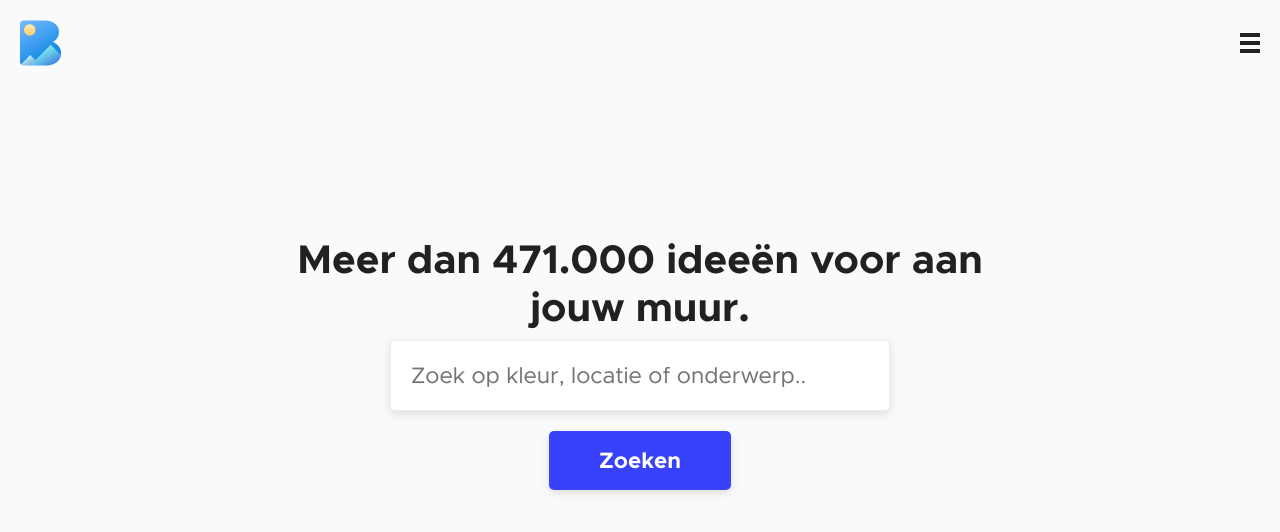
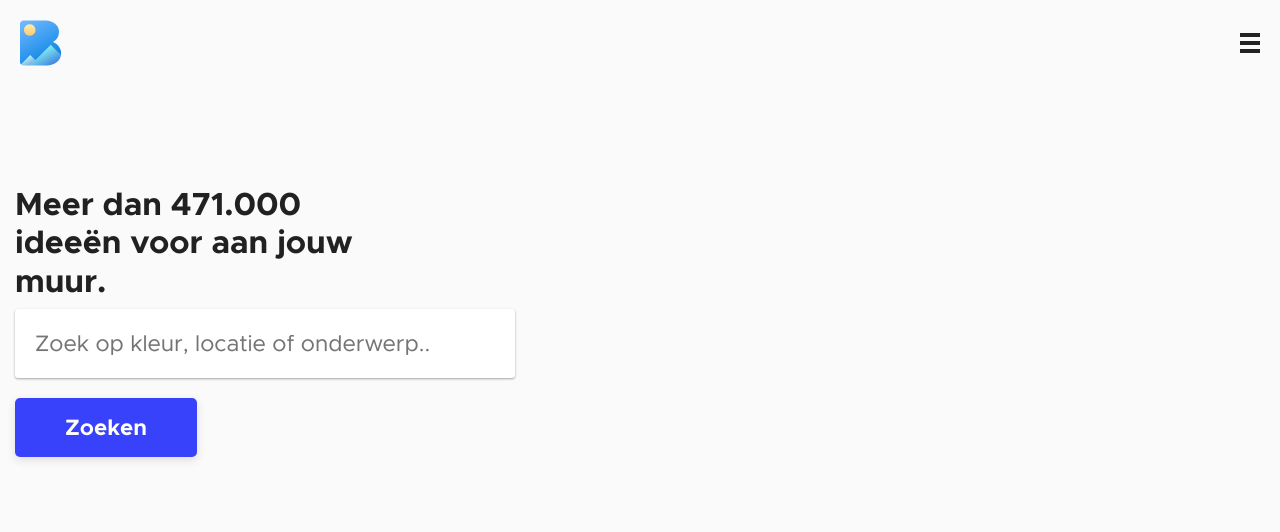
Before and after one commit to jwmvissering/blit-angular, an Angular app: page / in a window 1280 px wide. Shown: the top 532 px of the page. Built offline with nearby package versions, Linux system fonts and the light colour scheme.

Commit message:
Updated styling of homepage

```diff
--- a/src/app/homepage/homepage.component.html
+++ b/src/app/homepage/homepage.component.html
@@ -1,8 +1,8 @@
 <main>
-    <div class="container">
-        <div class="row justify-content-center">
-            <div class="col-xs-12 col-md-8">
-                <div class="main-content text-center">
+    <div class="container-fluid">
+        <div class="row">
+            <div class="col-xs-12 col-md-4">
+                <div class="main-content">
                     <h1>Meer dan 471.000 ideeën voor aan jouw muur.</h1>
                     <form (ngSubmit)="handleSearchImage()" #searchForm="ngForm" autocomplete="off">
                         <div class="d-none d-sm-block">
--- a/src/app/homepage/homepage.component.scss
+++ b/src/app/homepage/homepage.component.scss
@@ -5,6 +5,6 @@
 }
 @media (min-width: 601px) {
   .main-content {
-    margin-top: 150px;
+    margin-top: 100px;
   }
 }
--- a/src/styles.scss
+++ b/src/styles.scss
@@ -6,7 +6,7 @@ html {
   height: 100%;
   body {
     height: 100%;
-    background: white;
+    background: #f9f9f9;
     font: 1em "Metropolis", sans-serif;
     overflow-x: hidden;
     margin: 0;
@@ -19,6 +19,7 @@ html {
 
 h1 {
   font-weight: bold;
+  font-size: 2rem;
 }
 
 @media only screen and (max-width: 440px) {
@@ -49,13 +50,13 @@ input {
 }
 
 input[type="text"] {
-  border: 1px #eee solid;
+  border: none;
   background: #fff;
   padding: 20px;
   width: 500px;
   color: #888;
-  border-radius: 5px;
-  box-shadow: 0 3px 8px #ddd;
+  border-radius: 3px;
+  box-shadow: 0 1px 3px rgba(0, 0, 0, 0.12), 0 1px 2px rgba(0, 0, 0, 0.24);
 
   @media only screen and (max-width: 500px) {
     padding: 20px 10px;
```
